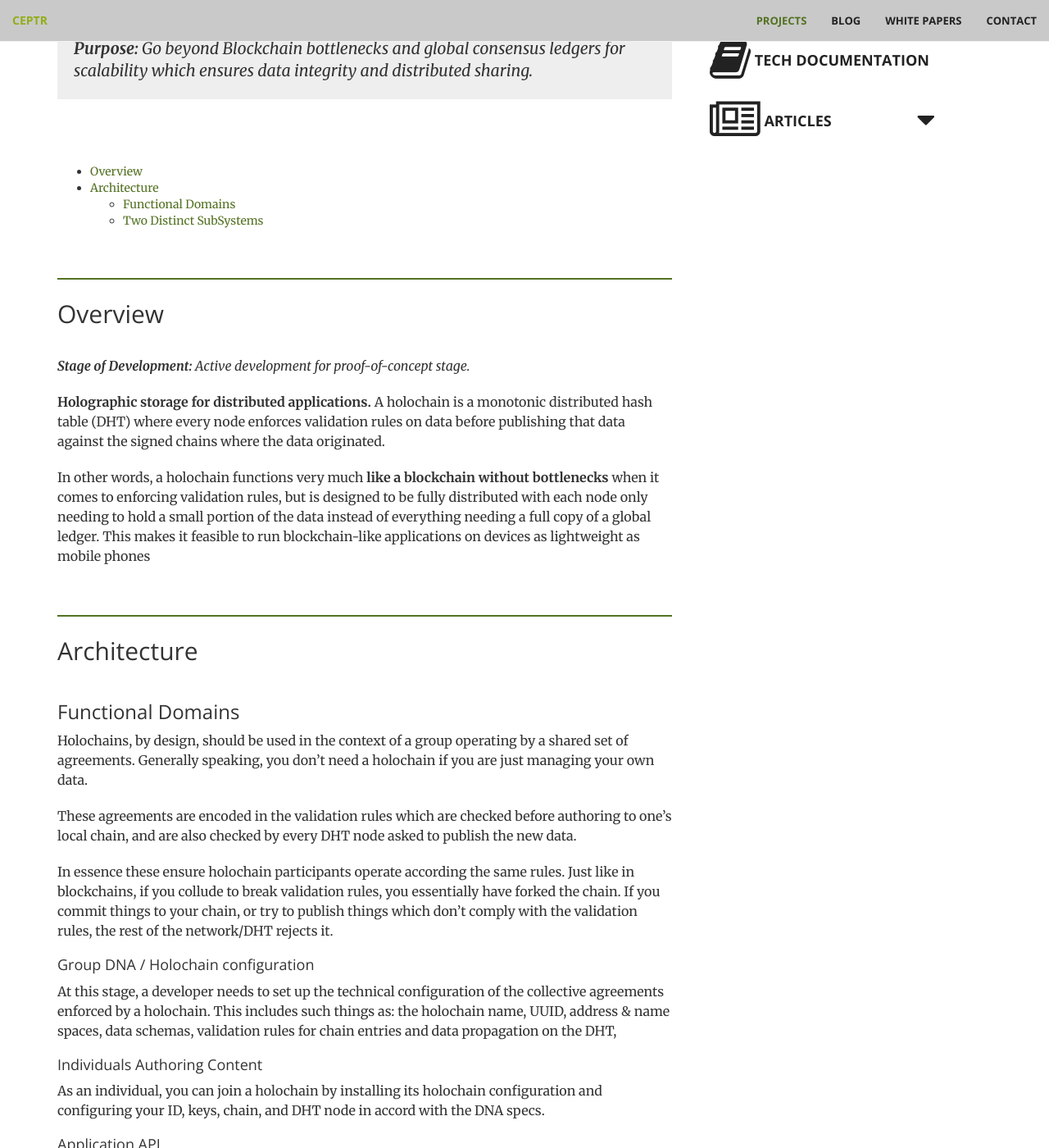
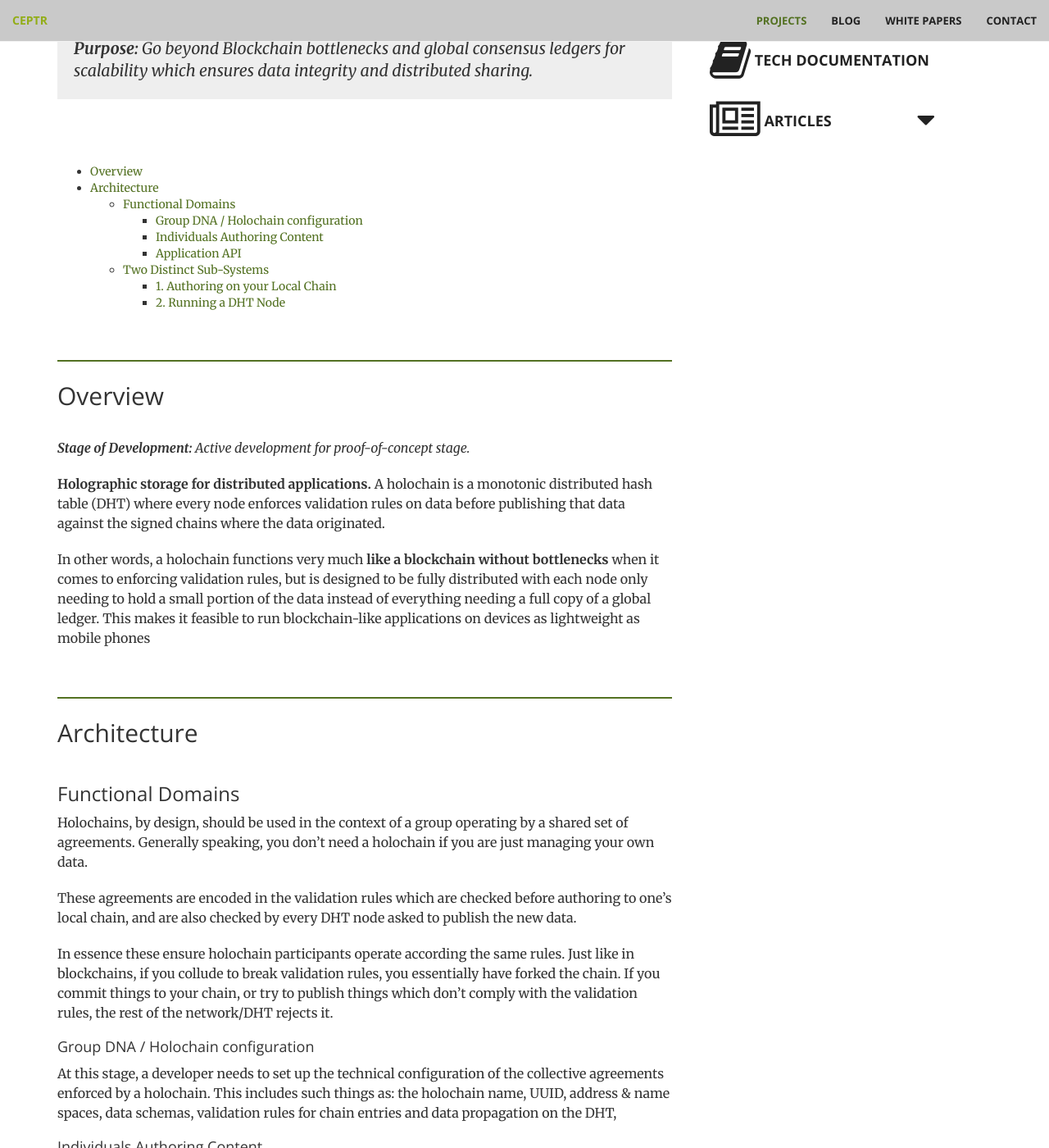
Before and after one commit to metacurrency/ceptr-org, a Jekyll site: the page built from _projects/holochain.md, in a window 1280 px wide and 1400 px high, scrolled down 514 px. Shown: the whole window at 82% size. Built offline with Jekyll 4.4.1, drawn with Linux system fonts in a browser that asks for light colours; some of the changed text lies outside the part shown.

Commit message:
Holochain TOC experiment

```diff
--- a/_projects/holochain.md
+++ b/_projects/holochain.md
@@ -13,11 +13,16 @@
 articles:
   "Scalable Cryptocurrencies": https://medium.com/metacurrency-project/beyond-blockchain-simple-scalable-cryptocurrencies-1eb7aebac6ae#.javpl89rt
 ---
-<!-- TOC START min:1 max:3 link:true update:true -->
+<!-- TOC START min:1 max:4 link:true update:true -->
   - [Overview](#overview)
   - [Architecture](#architecture)
     - [Functional Domains](#functional-domains)
-    - [Two Distinct SubSystems](#two-distinct-subsystems)
+      - [Group DNA / Holochain configuration](#group-dna--holochain-configuration)
+      - [Individuals Authoring Content](#individuals-authoring-content)
+      - [Application API](#application-api)
+    - [Two Distinct Sub-Systems](#two-distinct-sub-systems)
+      - [1. Authoring on your Local Chain](#1-authoring-on-your-local-chain)
+      - [2. Running a DHT Node](#2-running-a-dht-node)
 
 <!-- TOC END -->
 
@@ -30,6 +35,7 @@
 
 ## Architecture
 ### Functional Domains
+
 Holochains, by design, should be used in the context of a group operating by a shared set of agreements. Generally speaking, you don't need a holochain if you are just managing your own data.
 
 These agreements are encoded in the validation rules which are checked before authoring to one's local chain, and are also checked by every DHT node asked to publish the new data.
@@ -45,7 +51,7 @@
 #### Application API
 Holochains function like a database. They don't have much end-user interface, and are primarily used by an application or program to store data. Unless you're a developer building one of these applications, you're not likely interact directly with a holochains. Hopefully, you install an application that does all that for you and the holochain stays nice and invisible enabling the application to store its information in a decentralized manner.
 
-### Two Distinct SubSystems
+### Two Distinct Sub-Systems
 There are two modes to participate in a holochain: as a **chain author**, and as a **DHT node**. We expect most installations will be doing both things and acting as full peers in a P2P data system. However, each could be run in a separate
 container, communicating only by network interface.
 
--- a/google585feb7013b81476.html
+++ /dev/null
@@ -1 +0,0 @@
-google-site-verification: google585feb7013b81476.html
```
